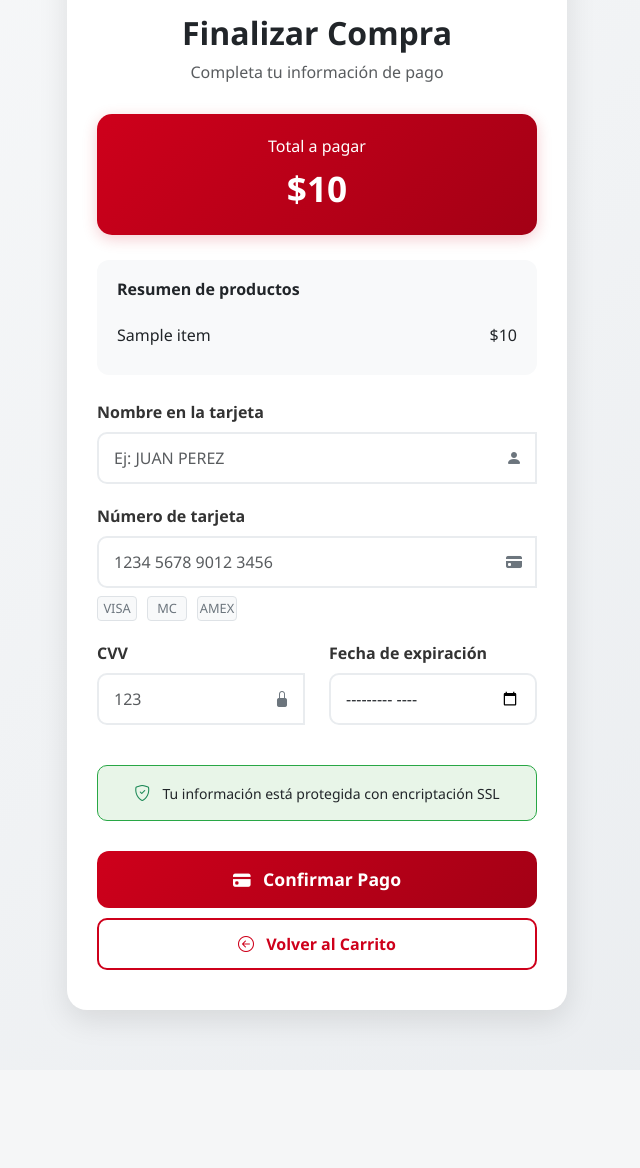
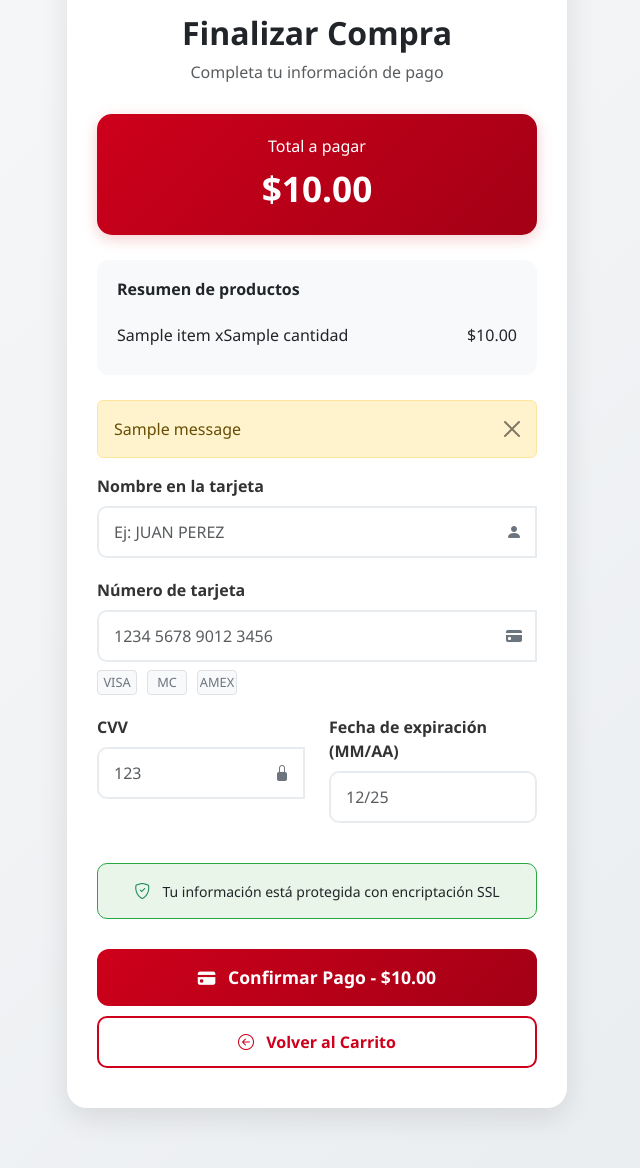
Before and after one commit to garcialeonbrayanacbtis272-beep/SIX, a Flask app: template flask_mongo_crud_alumnos/templates/pago.html in a window 1280 px wide. Shown: the part 160-1328 px from the top of the page, without its empty margins (323-963 px from the left). Before the commit the page ends 1197 px from the top, so only its background shows below. Run offline with Flask 3, Linux system fonts and the light colour scheme; the template is opened without the code that fills it: most values are stand-ins (such as "Sample title", 1, 10 or a date in 2020); one stand-in notice (Sample message) is shown.

Commit message:
pago.html

```diff
--- a/flask_mongo_crud_alumnos/templates/pago.html
+++ b/flask_mongo_crud_alumnos/templates/pago.html
@@ -180,6 +180,10 @@
             transform: translateY(-50%);
             color: #6c757d;
         }
+
+        .expiration-input {
+            text-transform: uppercase;
+        }
     </style>
 </head>
 <body>
@@ -195,7 +199,7 @@
     <!-- Resumen del total -->
     <div class="total-amount">
         <p class="mb-1">Total a pagar</p>
-        <p class="total-price">${{ total }}</p>
+        <p class="total-price">${{ "%.2f"|format(total) if total is number else total }}</p>
     </div>
 
     <!-- Resumen de productos -->
@@ -204,8 +208,8 @@
         <h6 class="fw-bold mb-3">Resumen de productos</h6>
         {% for item in carrito %}
         <div class="product-item">
-            <span class="flex-grow-1">{{ item.name }}</span>
-            <span class="fw-medium">${{ item.price * item.cantidad }}</span>
+            <span class="flex-grow-1">{{ item.name }} x{{ item.cantidad }}</span>
+            <span class="fw-medium">${{ "%.2f"|format(item.price * item.cantidad) }}</span>
         </div>
         {% endfor %}
     </div>
@@ -221,12 +225,25 @@
     </div>
     {% endif %}
 
-    <!-- Formulario de pago -->
-    <form action="/pago" method="POST">
+    <!-- Mensajes flash -->
+    {% with messages = get_flashed_messages() %}
+        {% if messages %}
+            {% for message in messages %}
+                <div class="alert alert-warning alert-dismissible fade show" role="alert">
+                    {{ message }}
+                    <button type="button" class="btn-close" data-bs-dismiss="alert"></button>
+                </div>
+            {% endfor %}
+        {% endif %}
+    {% endwith %}
+
+    <!-- Formulario de pago CORREGIDO -->
+    <form action="{{ url_for('pago') }}" method="POST">
         <div class="form-group">
             <label class="form-label">Nombre en la tarjeta</label>
             <div class="input-group">
-                <input type="text" name="nombre" class="form-control" placeholder="Ej: JUAN PEREZ" required>
+                <input type="text" name="nombre" class="form-control" placeholder="Ej: JUAN PEREZ" required
+                       value="{{ request.form.nombre if request.form }}">
                 <i class="bi bi-person-fill input-icon"></i>
             </div>
         </div>
@@ -234,7 +251,9 @@
         <div class="form-group">
             <label class="form-label">Número de tarjeta</label>
             <div class="input-group">
-                <input type="text" name="tarjeta" class="form-control" placeholder="1234 5678 9012 3456" maxlength="16" required>
+                <input type="text" name="tarjeta" class="form-control" placeholder="1234 5678 9012 3456"
+                       pattern="[0-9\s]{13,19}" title="Ingresa un número de tarjeta válido (13-19 dígitos)" required
+                       value="{{ request.form.tarjeta if request.form }}">
                 <i class="bi bi-credit-card-fill input-icon"></i>
             </div>
             <div class="card-icons mt-2">
@@ -249,15 +268,19 @@
                 <div class="form-group">
                     <label class="form-label">CVV</label>
                     <div class="input-group">
-                        <input type="password" name="cvv" class="form-control" placeholder="123" maxlength="4" required>
+                        <input type="password" name="cvv" class="form-control" placeholder="123"
+                               pattern="[0-9]{3,4}" title="El CVV debe tener 3 o 4 dígitos" required
+                               value="{{ request.form.cvv if request.form }}">
                         <i class="bi bi-lock-fill input-icon"></i>
                     </div>
                 </div>
             </div>
             <div class="col-md-6">
                 <div class="form-group">
-                    <label class="form-label">Fecha de expiración</label>
-                    <input type="month" name="fecha" class="form-control" required>
+                    <label class="form-label">Fecha de expiración (MM/AA)</label>
+                    <input type="text" name="fecha" class="form-control expiration-input" placeholder="12/25"
+                           pattern="(0[1-9]|1[0-2])\/[0-9]{2}" title="Formato: MM/AA (ej: 12/25)" required
+                           value="{{ request.form.fecha if request.form }}">
                 </div>
             </div>
         </div>
@@ -268,8 +291,8 @@
             <small>Tu información está protegida con encriptación SSL</small>
         </div>
 
-        <button type="submit" class="btn-six">
-            <i class="bi bi-credit-card-fill me-2"></i> Confirmar Pago
+        <button type="submit" class="btn-six" id="submitBtn">
+            <i class="bi bi-credit-card-fill me-2"></i> Confirmar Pago - ${{ "%.2f"|format(total) if total is number else total }}
         </button>
 
         <a href="{{ url_for('carrito') }}" class="btn-six-outline">
@@ -279,23 +302,69 @@
 </div>
 
 <script>
-    // Formatear número de tarjeta
+    // Formatear número de tarjeta con espacios cada 4 dígitos
     document.querySelector('input[name="tarjeta"]').addEventListener('input', function(e) {
         let value = e.target.value.replace(/\s+/g, '').replace(/[^0-9]/gi, '');
         let formattedValue = value.match(/.{1,4}/g)?.join(' ') || value;
         e.target.value = formattedValue;
     });
 
+    // Formatear fecha de expiración (MM/AA)
+    document.querySelector('input[name="fecha"]').addEventListener('input', function(e) {
+        let value = e.target.value.replace(/[^0-9]/g, '');
+        if (value.length >= 2) {
+            value = value.substring(0, 2) + '/' + value.substring(2, 4);
+        }
+        e.target.value = value.toUpperCase();
+    });
+
     // Validación de fecha de expiración
-    document.querySelector('input[name="fecha"]').addEventListener('change', function(e) {
-        const selectedDate = new Date(e.target.value + '-01');
-        const currentDate = new Date();
+    document.querySelector('input[name="fecha"]').addEventListener('blur', function(e) {
+        const value = e.target.value;
+        if (value.length === 5) {
+            const [month, year] = value.split('/');
+            const currentDate = new Date();
+            const currentYear = currentDate.getFullYear() % 100;
+            const currentMonth = currentDate.getMonth() + 1;
 
-        if (selectedDate < currentDate) {
-            alert('La tarjeta está expirada. Por favor ingresa una fecha válida.');
-            e.target.value = '';
+            const expMonth = parseInt(month);
+            const expYear = parseInt(year);
+
+            if (expMonth < 1 || expMonth > 12) {
+                alert('Mes inválido. Debe ser entre 01 y 12.');
+                e.target.value = '';
+                return;
+            }
+
+            if (expYear < currentYear || (expYear === currentYear && expMonth < currentMonth)) {
+                alert('La tarjeta está expirada. Por favor ingresa una fecha válida.');
+                e.target.value = '';
+            }
         }
     });
+
+    // Mostrar loading al enviar el formulario
+    document.querySelector('form').addEventListener('submit', function(e) {
+        const submitBtn = document.getElementById('submitBtn');
+        submitBtn.innerHTML = '<i class="bi bi-arrow-repeat spinner"></i> Procesando pago...';
+        submitBtn.disabled = true;
+
+        // Permitir que el formulario se envíe
+        return true;
+    });
+
+    // Agregar estilo para el spinner
+    const style = document.createElement('style');
+    style.textContent = `
+        .spinner {
+            animation: spin 1s linear infinite;
+        }
+        @keyframes spin {
+            from { transform: rotate(0deg); }
+            to { transform: rotate(360deg); }
+        }
+    `;
+    document.head.appendChild(style);
 </script>
 
 </body>
```
